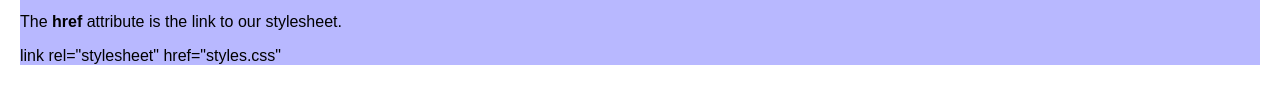
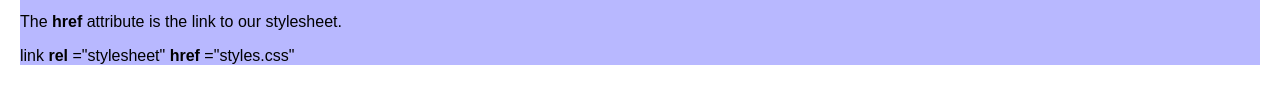
Before and after one commit to Silje32/HTML-CSS, a plain HTML site: page css.html in a window 1280 px wide. Shown: the part 253-356 px from the top of the page. Drawn offline with Linux system fonts and the light colour scheme.

Commit message:
Styled my link in the stylesheet section

```diff
--- a/css.html
+++ b/css.html
@@ -24,7 +24,10 @@
           The <strong>href</strong> attribute is the link to our stylesheet.
         </p>
 
-        <p>link rel="stylesheet" href="styles.css"</p>
+        <p>
+          link <strong>rel</strong> ="stylesheet"
+          <strong>href</strong> ="styles.css"
+        </p>
       </section>
     </main>
   </body>
```
